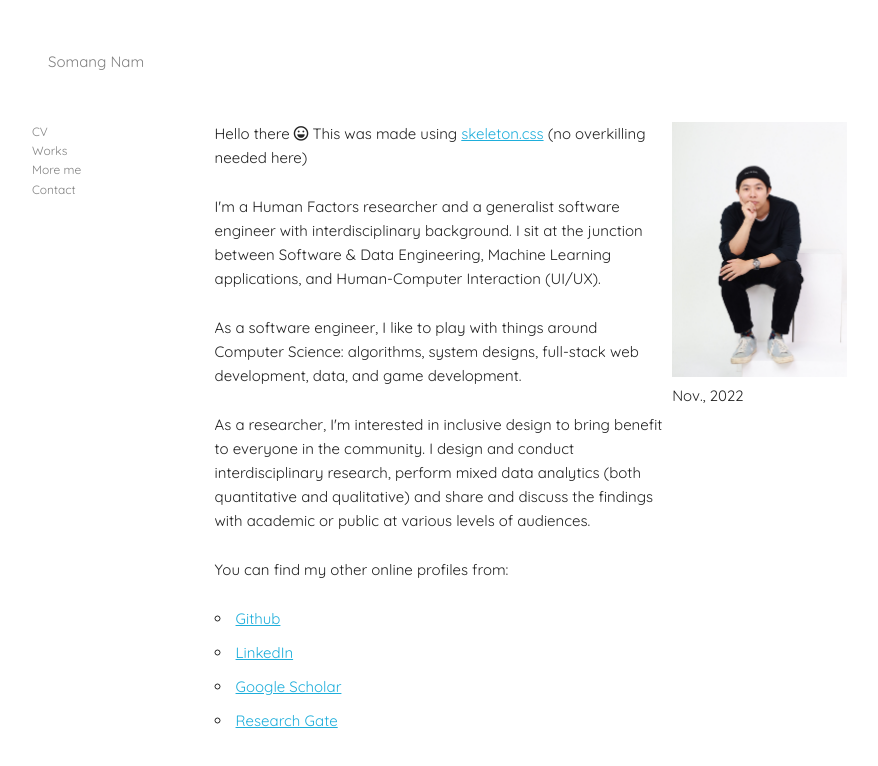
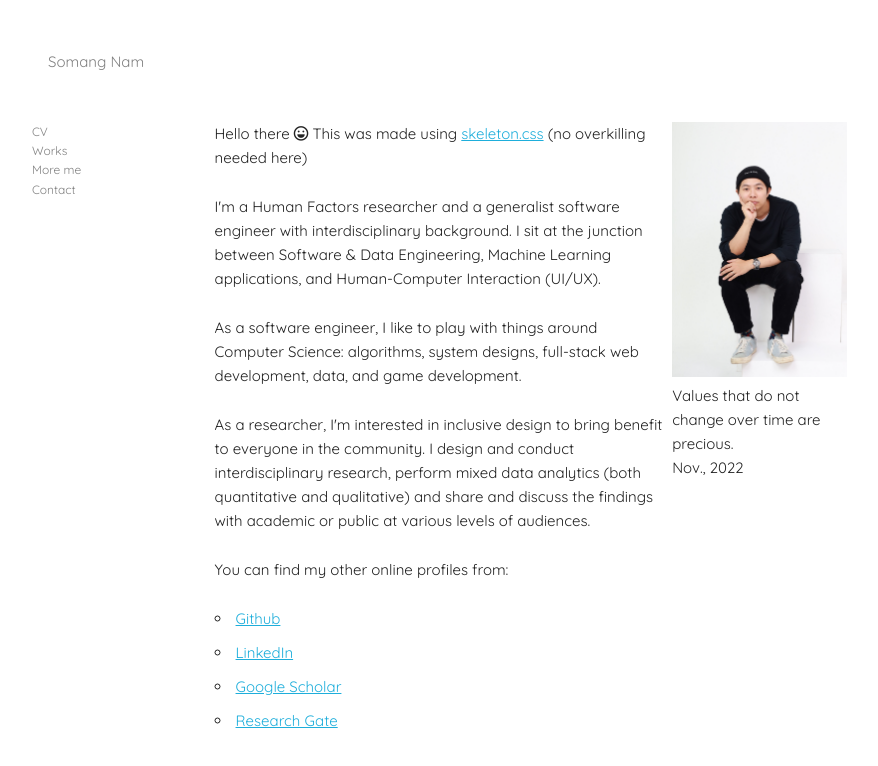
Before and after one commit to somang/somang.github.io, a plain HTML site: page index.html in a window 1280 px wide. Shown: the whole page, without its empty margins (128-1006 px from the left). Drawn offline with Linux system fonts and the light colour scheme.

Commit message:
Update index.html

```diff
--- a/index.html
+++ b/index.html
@@ -94,6 +94,7 @@
             </section>
             <section class="three columns post" id="content2">
                 <img class="responsive" src="./img/mypics/221118_1_cropped.jpg" alt="Profile picture of Somang Nam.">
+                Values that do not change over time are precious.
                 <p>Nov., 2022</p>
             </section>
             <section class="three columns"><p>    </p></section>
```
